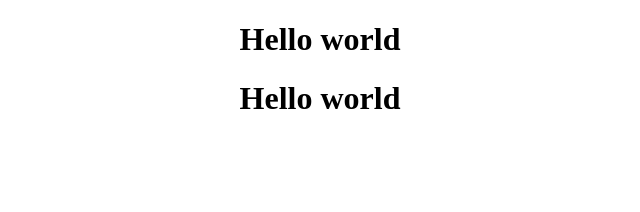
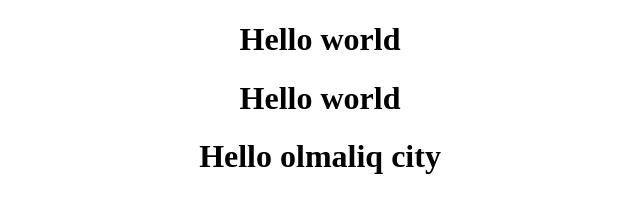
Before and after one commit to MuhammadazizEsonboyev/wow-js-demo, a plain HTML site: page index.html in a window 1280 px wide. Shown: the whole page, without its empty margins (320-960 px from the left). Drawn offline with Linux system fonts and the light colour scheme.

Commit message:
uyga vazifa tugadi

```diff
--- a/index.html
+++ b/index.html
@@ -13,6 +13,7 @@
     <center>
         <h1 class="text wow slideInLeft" data-wow-duration="1s">Hello world</h1>
         <h1 class="text  wow slideInRight" data-wow-duration="1s">Hello world</h1>
+        <h1>Hello olmaliq city</h1>
     </center>
 
 
```
